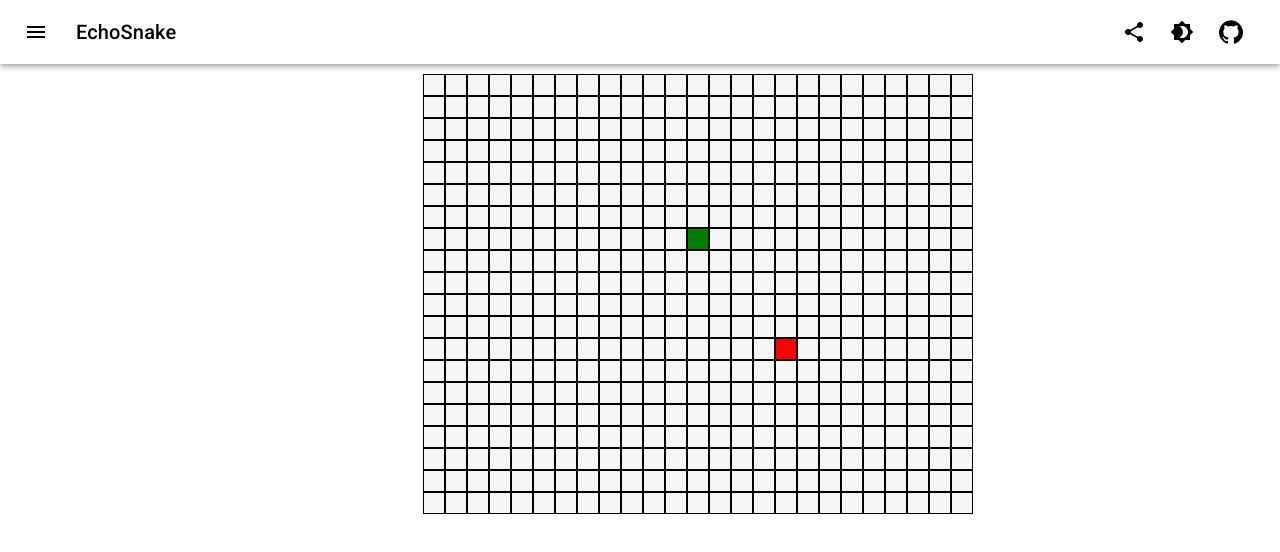
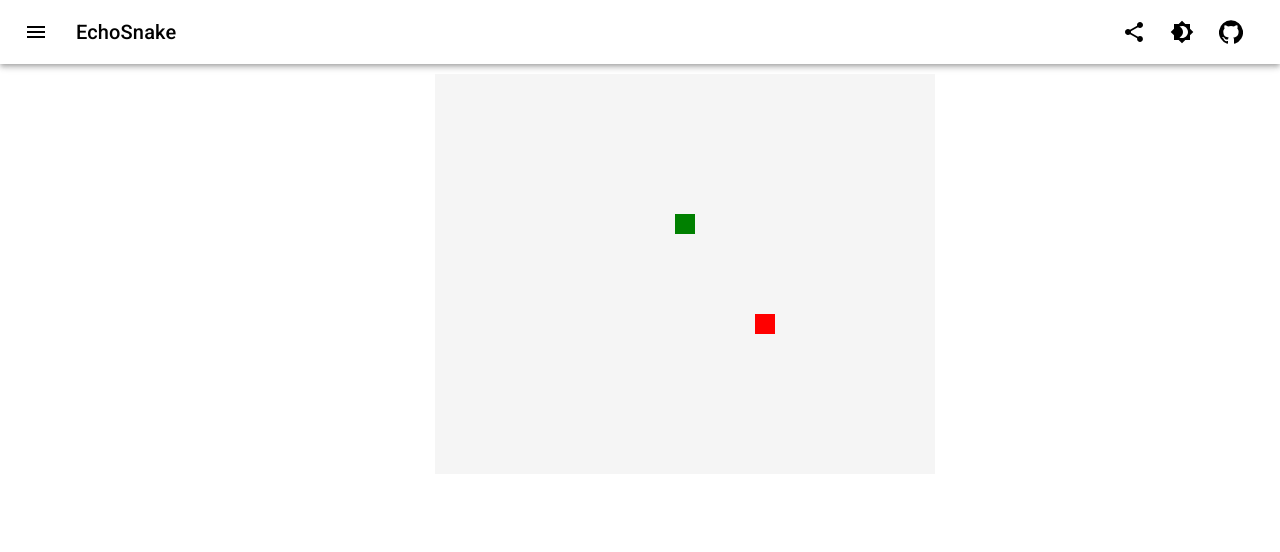
Before and after one commit to raujimenez/EchoSnake, a React (Create React App) app: page / in a window 1280 px wide. Shown: the top 552 px of the page. Built offline with nearby package versions, Linux system fonts and the light colour scheme.

Commit message:
removed border and removed spacing on name

```diff
--- a/src/components/GameOptions.jsx
+++ b/src/components/GameOptions.jsx
@@ -177,8 +177,8 @@ function GameOptions(props) {
                     </span>
                     <br />
                     <br />
+
                     <Divider />
-                    <br />
                     <br />
                     <Typography variant="h7" className={classes.title}>
                         Raul Jimenez ©
--- a/src/components/GridPoint.jsx
+++ b/src/components/GridPoint.jsx
@@ -15,7 +15,7 @@ function GridPoint(props) {
                          containsFruit ? 'red' :
                          portalDestination ? 'orange':
                          'whitesmoke',
-        borderStyle: 'solid',
+        borderStyle: 'none',
         borderWidth: '0.1px'
 
     }
```
